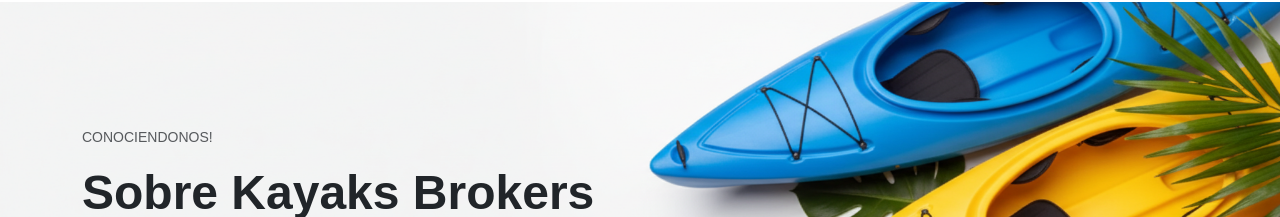
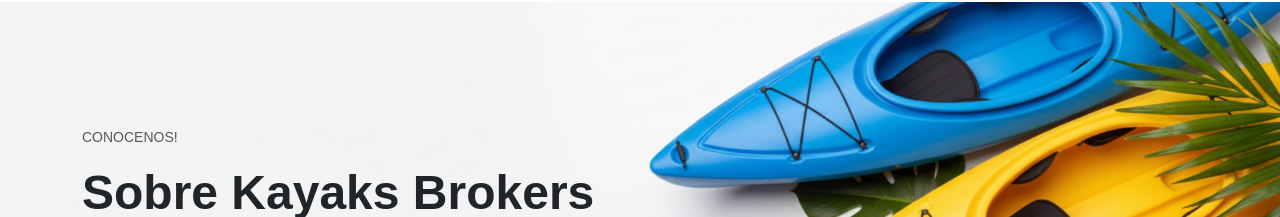
Before and after one commit to AlexisMateo02/tp_frontend_dsw, a React (Vite) app: page /about in a window 1280 px wide. Shown: the part 193-410 px from the top of the page. Built offline with nearby package versions, Linux system fonts and the light colour scheme; no server answers; a web font is replaced by a local one.

Commit message:
limpio about y contact

```diff
--- a/src/components/Pages/About.jsx
+++ b/src/components/Pages/About.jsx
@@ -1,33 +1,35 @@
 /*representa el componente que muestra la informacion sobre la pagina web,
 por ejemplo en nuestra pagina es el Quienes Somos?*/
-import React, { useState } from "react";
-import head from "../../assets/about-head-shape.jpeg";
-import about1 from "../../assets/banner-female-2.webp";
-import about2 from "../../assets/discover-1.webp";
-import client1 from "../../assets/brand-logo-1.png";
-import client2 from "../../assets/brand-logo-2.png";
-import client3 from "../../assets/brand-logo-3.png";
-import client4 from "../../assets/brand-logo-4.png";
-import client5 from "../../assets/brand-logo-5.png";
-import client6 from "../../assets/brand-logo-6.png";
-import santi from "../../assets/santi.webp";
-import ale from "../../assets/ale.webp";
-import rafa from "../../assets/rafa.webp";
-import laza from "../../assets/laza.webp";
+import React, { useState } from 'react';
+// Importamos imagenes utilizadas en la pagina que la vamos a invocar con el nombre dado
+import head from '../../assets/about-head-shape.jpeg';
+import about1 from '../../assets/banner-female-2.webp';
+import about2 from '../../assets/discover-1.webp';
+import client1 from '../../assets/brand-logo-1.png';
+import client2 from '../../assets/brand-logo-2.png';
+import client3 from '../../assets/brand-logo-3.png';
+import client4 from '../../assets/brand-logo-4.png';
+import client5 from '../../assets/brand-logo-5.png';
+import client6 from '../../assets/brand-logo-6.png';
+import santi from '../../assets/santi.webp';
+import ale from '../../assets/ale.webp';
+import rafa from '../../assets/rafa.webp';
+import laza from '../../assets/laza.webp';
 
 const About = () => {
+  //estado para las citas de los clientes
   const [quote, setQuote] = useState(
-    "La vida es mejor en el agua, y un kayak es la llave para desbloquear aventuras inolvidables."
-  );
+    'La vida es mejor en el agua, y un kayak es la llave para desbloquear aventuras inolvidables.'
+  ); // la cita inicial que se muestra es la que cuadno apenas entras a la pagina te la muestra por defecto, despues vos seleccionas el logo que quieras y te muestra la cita correspondiente
 
   return (
     <>
-      {/*About Header*/}
+      {/*Encabezado*/}
       <section className="about-glowing-section d-flex align-items-center ">
         <div className="container ">
           <div className="row">
             <div className="col-md-6 text-md-start text-center">
-              <p className="text-uppercase text-muted small ">Conociendonos!</p>
+              <p className="text-uppercase text-muted small ">Conocenos!</p>
               <h1 className="fw-bold display-5">
                 Sobre Kayaks Brokers Rosario
               </h1>
@@ -35,7 +37,10 @@ const About = () => {
           </div>
         </div>
       </section>
-      {/*Main About*/}
+
+      {/*Parte principal (main) del componente About, donde aparece toda nuestra informacion*/}
+
+      {/*Info con logo de la empresa*/}
       <section className="py-5">
         <div className="container mb-5">
           <div className="row align-items-center flex-md-row-reverse">
@@ -52,7 +57,7 @@ const About = () => {
                 Somos una empresa dedicada a la venta de kayaks, lanchas,
                 artículos marítimos y mucho más... en Rosario, Argentina.
               </h4>
-              <p className="text-muted mx-auto" style={{ maxWidth: "600px" }}>
+              <p className="text-muted mx-auto" style={{ maxWidth: '600px' }}>
                 Fundada en 2023, Kayaks Brokers Rosario se ha convertido en un
                 referente para los entusiastas de los deportes acuáticos y la
                 navegación en la región. Nuestro compromiso es ofrecer productos
@@ -61,7 +66,8 @@ const About = () => {
             </div>
           </div>
         </div>
-        {/*Imagen de la empresa*/}
+
+        {/*Info con foto*/}
         <div className="container mb-5">
           <div className="row align-items-center">
             <div className="col-md-6 mb-4 mb-md-0 about-img1">
@@ -81,7 +87,7 @@ const About = () => {
             </div>
           </div>
         </div>
-        {/* Mision de la empresa*/}
+        {/*Mas info ahora de nuestra mision con foto*/}
         <div className="container">
           <div className="row align-items-center flex-md-row-reverse">
             <div className="col-md-6 mb-4 mb-md-0 about-img1">
@@ -104,12 +110,13 @@ const About = () => {
       </section>
 
       {/*Boton interactivo de clientes de la empresa que vemos los distintos opiniones de c/u*/}
+      {/*Es la que definimos al principio const About para dejar una predeterminada*/}
       <section className="container-fluid bg-light">
         <div className="container py-5 text-center">
           <div
             className="mx-auto"
             style={{
-              maxWidth: "800px",
+              maxWidth: '800px',
             }}
           >
             <p className="fs-4 mb-4 fw-bold">{quote}</p>
@@ -119,101 +126,101 @@ const About = () => {
               className="col-6 col-sm-4 col-md-2 d-flex justify-content-center brands-img"
               onClick={() =>
                 setQuote(
-                  "Navegar es vivir, y con un kayak de Kayaks Brokers Rosario, cada viaje es una aventura inolvidable."
+                  'Navegar es vivir, y con un kayak de Kayaks Brokers Rosario, cada viaje es una aventura inolvidable.'
                 )
               }
-              style={{ cursor: "pointer" }}
+              style={{ cursor: 'pointer' }}
             >
               <img
                 src={client1}
                 alt="Goodness"
                 className="img-fluid"
-                style={{ maxHeight: "60px", objectFit: "contain" }}
+                style={{ maxHeight: '60px', objectFit: 'contain' }}
               />
             </div>
             <div
               className="col-6 col-sm-4 col-md-2 d-flex justify-content-center brands-img"
               onClick={() =>
                 setQuote(
-                  "Explora nuevos horizontes y descubre la libertad del agua con los kayaks y lanchas de Kayaks Brokers Rosario."
+                  'Explora nuevos horizontes y descubre la libertad del agua con los kayaks y lanchas de Kayaks Brokers Rosario.'
                 )
               }
-              style={{ cursor: "pointer" }}
+              style={{ cursor: 'pointer' }}
             >
               <img
                 src={client2}
                 alt="Grand Golden Gallery"
                 className="img-fluid"
-                style={{ maxHeight: "60px", objectFit: "contain" }}
+                style={{ maxHeight: '60px', objectFit: 'contain' }}
               />
             </div>
             <div
               className="col-6 col-sm-4 col-md-2 d-flex justify-content-center brands-img"
               onClick={() =>
                 setQuote(
-                  "La vida es mejor en el agua, y un kayak es la llave para desbloquear aventuras inolvidables."
+                  'La vida es mejor en el agua, y un kayak es la llave para desbloquear aventuras inolvidables.'
                 )
               }
-              style={{ cursor: "pointer" }}
+              style={{ cursor: 'pointer' }}
             >
               <img
                 src={client3}
                 alt="Parker & Co."
                 className="img-fluid"
-                style={{ maxHeight: "60px", objectFit: "contain" }}
+                style={{ maxHeight: '60px', objectFit: 'contain' }}
               />
             </div>
             <div
               className="col-6 col-sm-4 col-md-2 d-flex justify-content-center brands-img"
               onClick={() =>
                 setQuote(
-                  "Disfrutar es vivir, y con un kayak de Kayaks Brokers Rosario, cada aventura nos representa un goce inolvidable."
+                  'Disfrutar es vivir, y con un kayak de Kayaks Brokers Rosario, cada aventura nos representa un goce inolvidable.'
                 )
               }
-              style={{ cursor: "pointer" }}
+              style={{ cursor: 'pointer' }}
             >
               <img
                 src={client4}
                 alt="The Beast"
                 className="img-fluid"
-                style={{ maxHeight: "60px", objectFit: "contain" }}
+                style={{ maxHeight: '60px', objectFit: 'contain' }}
               />
             </div>
             <div
               className="col-6 col-sm-4 col-md-2 d-flex justify-content-center brands-img"
               onClick={() =>
                 setQuote(
-                  "Explora nuevos horizontes y descubre la libertad del agua con los kayaks y lanchas de Kayaks Brokers Rosario."
+                  'Explora nuevos horizontes y descubre la libertad del agua con los kayaks y lanchas de Kayaks Brokers Rosario.'
                 )
               }
-              style={{ cursor: "pointer" }}
+              style={{ cursor: 'pointer' }}
             >
               <img
                 src={client5}
                 alt="The Hayden"
                 className="img-fluid"
-                style={{ maxHeight: "60px", objectFit: "contain" }}
+                style={{ maxHeight: '60px', objectFit: 'contain' }}
               />
             </div>
             <div
               className="col-6 col-sm-4 col-md-2 d-flex justify-content-center brands-img"
               onClick={() =>
-                setQuote("El Rio lo disfrutas con los articulos de KBR")
+                setQuote('El Rio lo disfrutas con los articulos de KBR')
               }
-              style={{ cursor: "pointer" }}
+              style={{ cursor: 'pointer' }}
             >
               <img
                 src={client6}
                 alt="Good Mood"
                 className="img-fluid"
-                style={{ maxHeight: "60px", objectFit: "contain" }}
+                style={{ maxHeight: '60px', objectFit: 'contain' }}
               />
             </div>
           </div>
         </div>
       </section>
 
-      {/*Miembros de nuestro equipo*/}
+      {/*Informacion de los miembros de nuestro equipo, con sus fotos y redes sociales*/}
       <section className="team-section">
         <h2 className="team-title">
           Nuestro Equipo integrado por profesionales <br />
@@ -233,7 +240,7 @@ const About = () => {
                   <svg
                     viewBox="0 0 24 24"
                     xmlns="http://www.w3.org/2000/svg"
-                    style={{ width: 24, height: 24, color: "#E1306C" }}
+                    style={{ width: 24, height: 24, color: '#E1306C' }}
                   >
                     <rect
                       x="3"
@@ -274,7 +281,7 @@ const About = () => {
                   <svg
                     viewBox="0 0 24 24"
                     xmlns="http://www.w3.org/2000/svg"
-                    style={{ width: 24, height: 24, color: "#E1306C" }}
+                    style={{ width: 24, height: 24, color: '#E1306C' }}
                   >
                     <rect
                       x="3"
@@ -316,7 +323,7 @@ const About = () => {
                   <svg
                     viewBox="0 0 24 24"
                     xmlns="http://www.w3.org/2000/svg"
-                    style={{ width: 24, height: 24, color: "#E1306C" }}
+                    style={{ width: 24, height: 24, color: '#E1306C' }}
                   >
                     <rect
                       x="3"
@@ -358,7 +365,7 @@ const About = () => {
                   <svg
                     viewBox="0 0 24 24"
                     xmlns="http://www.w3.org/2000/svg"
-                    style={{ width: 24, height: 24, color: "#E1306C" }}
+                    style={{ width: 24, height: 24, color: '#E1306C' }}
                   >
                     <rect
                       x="3"
```
Also changed, not shown: src/components/Pages/Contact.jsx (+9 -8 lines).
